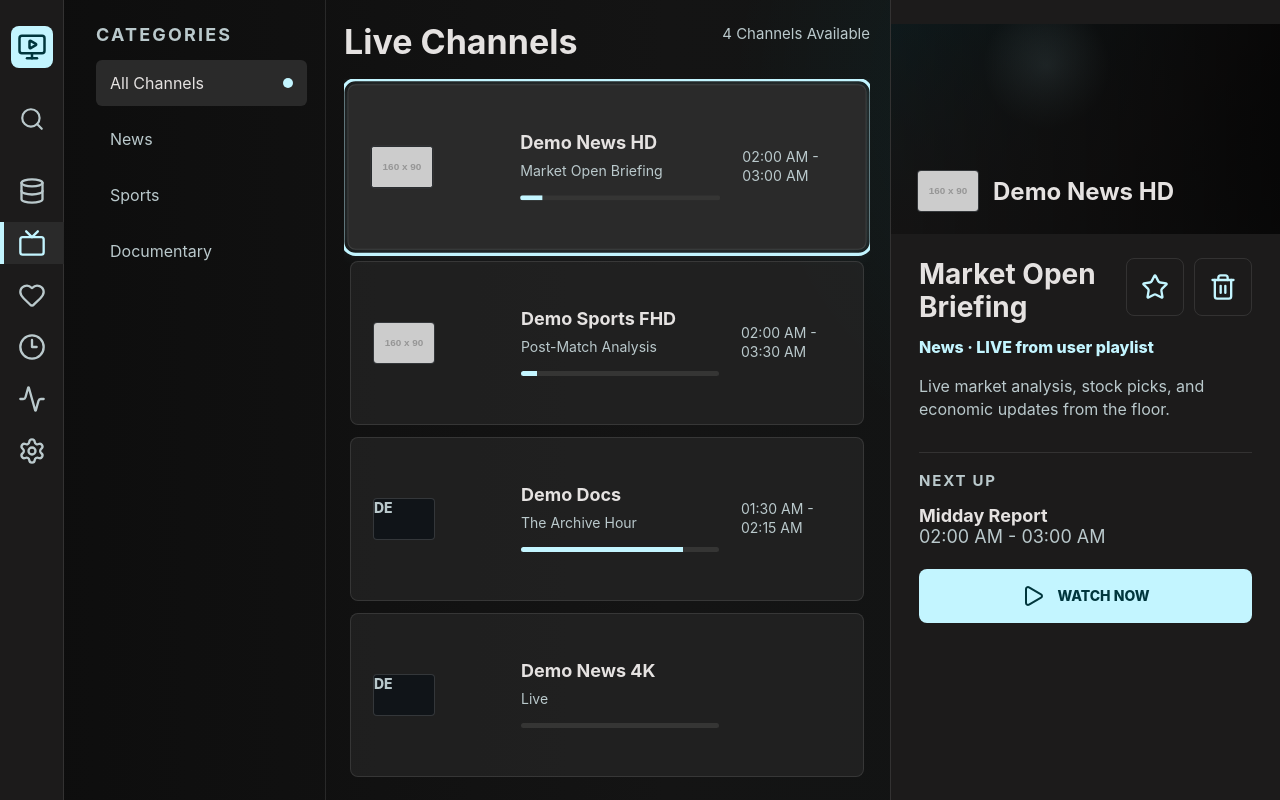
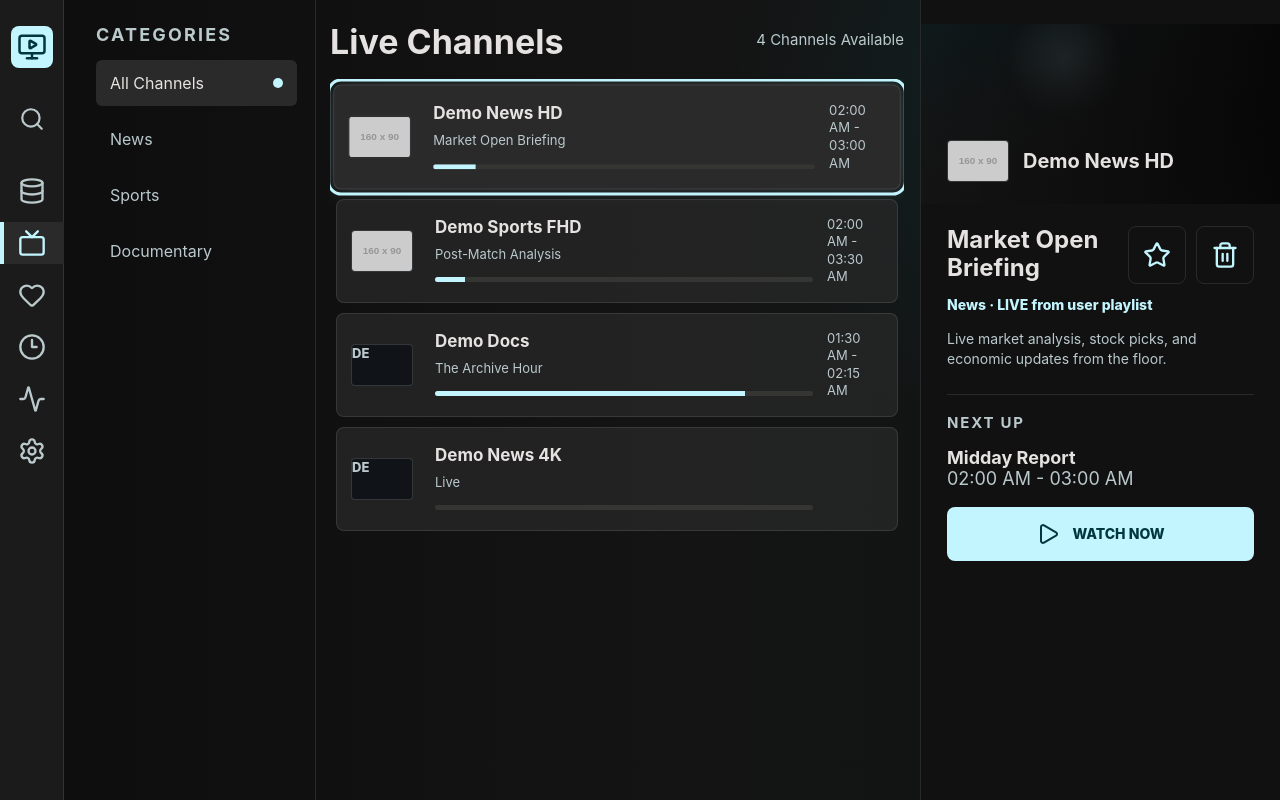
Before and after one commit to akrjohn/my-iptv, a React (Vite) app in the folder apps/webos-tv/: page / in a window 1280 px wide. Built offline with nearby package versions, Linux system fonts and the light colour scheme.

Commit message:
Polish TV player overlay and live layout

```diff
--- a/apps/webos-tv/src/main.tsx
+++ b/apps/webos-tv/src/main.tsx
@@ -91,6 +91,7 @@ type PlayerStatus = "idle" | "playing" | "buffering" | "failed" | "retrying";
 type AppFeedback = { message: string; tone: "success" } | null;
 
 const catalogStorage = createCatalogStorage();
+const playerOverlayAutoHideMs = 3500;
 
 const demoEpgResult = parseXmltv(createSampleEpg());
 const demoEpg: XmltvData = demoEpgResult.ok ? demoEpgResult.data : { channels: [], programmes: [] };
@@ -1867,6 +1868,7 @@ function PlayerScreen({
 }) {
   const videoRef = useRef<HTMLVideoElement>(null);
   const screenRef = useRef<HTMLElement>(null);
+  const overlayHideTimerRef = useRef<number | null>(null);
   const [isPaused, setIsPaused] = useState(false);
   const [isMuted, setIsMuted] = useState(true);
   const [canSeek, setCanSeek] = useState(false);
@@ -1876,21 +1878,44 @@ function PlayerScreen({
   useEffect(() => {
     setPlayerStatus("idle");
     setCanSeek(false);
-    setIsOverlayVisible(true);
+    revealOverlay();
     screenRef.current?.focus();
   }, [channel.id]);
 
   useEffect(() => {
-    if (!isOverlayVisible || isPaused || playerStatus === "buffering" || playerStatus === "failed") {
+    if (overlayHideTimerRef.current) {
+      window.clearTimeout(overlayHideTimerRef.current);
+      overlayHideTimerRef.current = null;
+    }
+
+    if (!isOverlayVisible || isPaused || playerStatus === "failed") {
       return undefined;
     }
 
-    const timerId = window.setTimeout(() => {
+    overlayHideTimerRef.current = window.setTimeout(() => {
       setIsOverlayVisible(false);
-    }, 5000);
-
-    return () => window.clearTimeout(timerId);
+      overlayHideTimerRef.current = null;
+    }, playerOverlayAutoHideMs);
+
+    return () => {
+      if (overlayHideTimerRef.current) {
+        window.clearTimeout(overlayHideTimerRef.current);
+        overlayHideTimerRef.current = null;
+      }
+    };
   }, [isOverlayVisible, isPaused, playerStatus]);
+
+  useEffect(() => {
+    return () => {
+      if (overlayHideTimerRef.current) {
+        window.clearTimeout(overlayHideTimerRef.current);
+      }
+    };
+  }, []);
+
+  function revealOverlay() {
+    setIsOverlayVisible(true);
+  }
 
   async function togglePlay() {
     const video = videoRef.current;
@@ -2044,8 +2069,8 @@ function PlayerScreen({
       ref={screenRef}
       tabIndex={-1}
       onKeyDown={handlePlayerKeyDown}
-      onMouseMove={() => setIsOverlayVisible(true)}
-      onFocus={() => setIsOverlayVisible(true)}
+      onMouseMove={revealOverlay}
+      onFocus={revealOverlay}
     >
       <video
         className="player-video"
--- a/apps/webos-tv/src/styles.css
+++ b/apps/webos-tv/src/styles.css
@@ -263,8 +263,8 @@ p {
 
 .live-grid {
   display: grid;
-  grid-template-columns: 290px minmax(440px, 1fr) 520px;
-  gap: 28px;
+  grid-template-columns: 260px minmax(520px, 1fr) 480px;
+  gap: 22px;
   height: 100vh;
   overflow: hidden;
   padding-top: 0;
@@ -320,6 +320,7 @@ p {
   padding: 0 20px;
   text-align: left;
   font-size: 20px;
+  line-height: 1.15;
 }
 
 .category-button.is-active {
@@ -348,6 +349,7 @@ p {
   display: flex;
   align-items: start;
   justify-content: space-between;
+  gap: 18px;
   margin-bottom: 26px;
 }
 
@@ -394,8 +396,10 @@ p {
 }
 
 .panel-heading span {
+  flex-shrink: 0;
   color: var(--muted);
   font-size: 18px;
+  padding-top: 10px;
 }
 
 .channel-stack {
@@ -436,15 +440,15 @@ p {
 
 .stitch-channel-card {
   display: grid;
-  grid-template-columns: 126px 1fr 100px;
-  gap: 22px;
+  grid-template-columns: 104px minmax(0, 1fr) 78px;
+  gap: 18px;
   align-items: center;
   width: 100%;
-  min-height: 164px;
+  min-height: 142px;
   border: 1px solid var(--outline);
   border-radius: 8px;
-  background: rgba(42, 42, 42, 0.58);
-  padding: 22px;
+  background: rgba(42, 42, 42, 0.7);
+  padding: 18px;
   text-align: left;
   transition:
     background 160ms ease,
@@ -479,15 +483,20 @@ p {
 
 .stitch-channel-card strong {
   margin-bottom: 8px;
-  font-size: 24px;
+  font-size: 22px;
   line-height: 1.15;
 }
 
 .stitch-channel-card span,
 .stitch-channel-card small {
   color: var(--muted);
-  font-size: 19px;
+  font-size: 17px;
   line-height: 1.35;
+}
+
+.stitch-channel-card strong,
+.stitch-channel-card span {
+  overflow-wrap: anywhere;
 }
 
 .stitch-channel-card progress,
@@ -513,9 +522,9 @@ p {
 
 .program-panel {
   display: grid;
-  grid-template-rows: 300px 1fr;
+  grid-template-rows: 240px 1fr;
   border-left: 1px solid var(--outline);
-  background: var(--surface-low);
+  background: rgba(17, 17, 17, 0.96);
   padding-top: 0;
 }
 
@@ -541,14 +550,19 @@ p {
   display: flex;
   align-items: center;
   gap: 20px;
+  right: 32px;
+  min-width: 0;
 }
 
 .program-channel strong {
-  font-size: 34px;
+  min-width: 0;
+  font-size: 30px;
+  line-height: 1.1;
+  overflow-wrap: anywhere;
 }
 
 .program-body {
-  padding: 38px 40px;
+  padding: 32px 36px;
 }
 
 .program-title-row {
@@ -560,7 +574,9 @@ p {
 
 .program-title-row h2 {
   margin-bottom: 12px;
-  font-size: 38px;
+  min-width: 0;
+  font-size: 32px;
+  overflow-wrap: anywhere;
 }
 
 .program-actions {
@@ -572,6 +588,7 @@ p {
 .program-meta {
   color: var(--accent);
   font-weight: 800;
+  font-size: 18px;
 }
 
 .icon-button {
@@ -586,7 +603,7 @@ p {
 }
 
 .next-up {
-  margin: 58px 0 32px;
+  margin: 40px 0 28px;
   border-top: 1px solid var(--outline);
   padding-top: 28px;
 }
@@ -1147,8 +1164,8 @@ input {
   position: absolute;
   inset: 0;
   background:
-    linear-gradient(180deg, rgba(0, 0, 0, 0.6), transparent 28%, rgba(0, 0, 0, 0.88)),
-    linear-gradient(90deg, rgba(0, 229, 255, 0.18), transparent 52%, rgba(255, 0, 128, 0.16));
+    linear-gradient(180deg, rgba(0, 0, 0, 0.58), transparent 24%, rgba(0, 0, 0, 0.82)),
+    linear-gradient(90deg, rgba(0, 0, 0, 0.42), transparent 42%, rgba(0, 0, 0, 0.22));
   pointer-events: none;
 }
 
@@ -1215,8 +1232,8 @@ input {
 
 .player-header {
   position: absolute;
-  top: 44px;
-  left: 76px;
+  top: 34px;
+  left: 64px;
   display: flex;
   align-items: center;
   gap: 18px;
@@ -1228,9 +1245,9 @@ input {
   gap: 12px;
   border: 1px solid var(--outline);
   border-radius: 8px;
-  background: rgba(0, 0, 0, 0.28);
+  background: rgba(0, 0, 0, 0.54);
   padding: 12px 18px;
-  font-size: 24px;
+  font-size: 22px;
   font-weight: 900;
 }
 
@@ -1245,17 +1262,18 @@ input {
 
 .channel-stepper {
   position: absolute;
-  right: 34px;
-  top: 43%;
+  right: 28px;
+  top: 50%;
+  transform: translateY(-50%);
   display: flex;
-  width: 82px;
-  min-height: 260px;
+  width: 64px;
+  min-height: 196px;
   flex-direction: column;
   align-items: stretch;
   justify-content: center;
   border: 1px solid var(--outline);
-  border-radius: 18px;
-  background: rgba(0, 0, 0, 0.36);
+  border-radius: 14px;
+  background: rgba(0, 0, 0, 0.48);
   color: var(--muted);
   overflow: hidden;
 }
@@ -1285,13 +1303,16 @@ input {
 
 .player-overlay {
   position: absolute;
-  right: 80px;
-  bottom: 60px;
-  left: 80px;
-  display: grid;
-  grid-template-columns: minmax(300px, 1.1fr) minmax(340px, 1fr) auto 80px;
-  gap: 24px;
+  right: 72px;
+  bottom: 50px;
+  left: 72px;
+  display: grid;
+  grid-template-columns: minmax(260px, 0.8fr) minmax(300px, 0.9fr) auto auto auto;
+  gap: 18px;
   align-items: center;
+  border-radius: 8px;
+  background: linear-gradient(90deg, rgba(0, 0, 0, 0.48), rgba(0, 0, 0, 0.18));
+  padding: 18px 22px 12px;
 }
 
 .player-overlay span {
@@ -1302,12 +1323,15 @@ input {
 
 .player-overlay h1 {
   margin-bottom: 0;
-  font-size: 60px;
+  font-size: 46px;
+  line-height: 1.06;
+  overflow-wrap: anywhere;
 }
 
 .player-overlay h2 {
   margin-bottom: 8px;
-  font-size: 42px;
+  font-size: 34px;
+  line-height: 1.1;
 }
 
 .player-status {
@@ -1359,18 +1383,25 @@ input {
 
 .player-overlay progress {
   grid-column: 1 / -1;
+  margin-top: 4px;
 }
 
 .player-controls {
   display: flex;
   align-items: center;
-  gap: 12px;
+  gap: 8px;
 }
 
 .player-overlay .icon-button {
-  width: 64px;
-  min-width: 64px;
+  width: 54px;
+  min-width: 54px;
+  height: 54px;
   justify-self: center;
+}
+
+.player-overlay .icon-button svg {
+  width: 28px;
+  height: 28px;
 }
 
 .player-overlay .icon-button:disabled {
@@ -1379,8 +1410,8 @@ input {
 }
 
 .last-channel-button {
-  min-width: 74px;
-  height: 58px;
+  min-width: 66px;
+  height: 54px;
   border: 1px solid var(--outline);
   border-radius: 8px;
   background: transparent;
@@ -1398,7 +1429,7 @@ input {
 .retry-button {
   display: inline-flex;
   min-width: 104px;
-  height: 58px;
+  height: 54px;
   align-items: center;
   justify-content: center;
   gap: 8px;
@@ -1465,8 +1496,8 @@ input {
   }
 
   .live-grid {
-    grid-template-columns: 230px minmax(390px, 1fr) 390px;
-    gap: 18px;
+    grid-template-columns: 220px minmax(430px, 1fr) 360px;
+    gap: 14px;
     padding-top: 0;
     padding-right: 0;
   }
@@ -1514,6 +1545,7 @@ input {
 
   .panel-heading span {
     font-size: 15px;
+    padding-top: 6px;
   }
 }
 
@@ -1625,9 +1657,9 @@ input {
   }
 
   .skeleton-card {
-    grid-template-columns: 78px 1fr 78px;
+    grid-template-columns: 70px 1fr 56px;
     gap: 14px;
-    min-height: 112px;
+    min-height: 104px;
     padding: 14px;
   }
 
@@ -1654,7 +1686,7 @@ input {
   }
 
   .virtual-channel-row {
-    padding-bottom: 12px;
+    padding-bottom: 10px;
   }
 
   .logo-tile {
@@ -1664,12 +1696,19 @@ input {
   }
 
   .stitch-channel-card strong {
-    font-size: 18px;
+    font-size: 17px;
   }
 
   .stitch-channel-card span,
   .stitch-channel-card small {
-    font-size: 14px;
+    font-size: 13px;
+  }
+
+  .stitch-channel-card {
+    grid-template-columns: 70px minmax(0, 1fr) 56px;
+    gap: 14px;
+    min-height: 104px;
+    padding: 14px;
   }
 
   .stitch-channel-card progress,
@@ -1678,7 +1717,7 @@ input {
   }
 
   .program-panel {
-    grid-template-rows: 210px 1fr;
+    grid-template-rows: 180px 1fr;
   }
 
   .program-channel {
@@ -1688,23 +1727,27 @@ input {
   }
 
   .program-channel strong {
+    font-size: 20px;
+  }
+
+  .program-body {
+    padding: 22px 26px;
+  }
+
+  .program-title-row h2 {
     font-size: 24px;
   }
 
-  .program-body {
-    padding: 24px 28px;
-  }
-
-  .program-title-row h2 {
-    font-size: 28px;
-  }
-
   .program-meta {
-    font-size: 16px;
+    font-size: 14px;
+  }
+
+  .program-body p {
+    font-size: 14px;
   }
 
   .next-up {
-    margin: 30px 0 22px;
+    margin: 24px 0 18px;
     padding-top: 18px;
   }
 
@@ -1856,8 +1899,8 @@ input {
   }
 
   .player-header {
-    top: 30px;
-    left: 46px;
+    top: 22px;
+    left: 42px;
   }
 
   .player-header button {
@@ -1866,30 +1909,32 @@ input {
   }
 
   .channel-stepper {
-    right: 24px;
-    width: 64px;
-    min-height: 190px;
+    right: 22px;
+    width: 54px;
+    min-height: 164px;
   }
 
   .player-overlay {
-    right: 48px;
-    bottom: 36px;
-    left: 48px;
-    grid-template-columns: minmax(260px, 1fr) minmax(270px, 1fr) auto 58px;
-    gap: 14px;
+    right: 46px;
+    bottom: 28px;
+    left: 46px;
+    grid-template-columns: minmax(230px, 0.78fr) minmax(270px, 0.9fr) auto auto auto;
+    gap: 10px;
+    padding: 14px 16px 10px;
   }
 
   .player-overlay h1 {
-    font-size: 44px;
+    font-size: 34px;
   }
 
   .player-overlay h2 {
-    font-size: 30px;
+    font-size: 26px;
   }
 
   .player-overlay .icon-button {
-    width: 58px;
-    min-width: 58px;
+    width: 48px;
+    min-width: 48px;
+    height: 48px;
   }
 
   .player-controls {
@@ -1897,13 +1942,14 @@ input {
   }
 
   .last-channel-button {
-    min-width: 62px;
-    height: 58px;
-    font-size: 14px;
+    min-width: 58px;
+    height: 48px;
+    font-size: 12px;
   }
 
   .retry-button {
-    min-width: 58px;
+    min-width: 48px;
+    height: 48px;
     padding: 0 12px;
     font-size: 0;
   }
```
